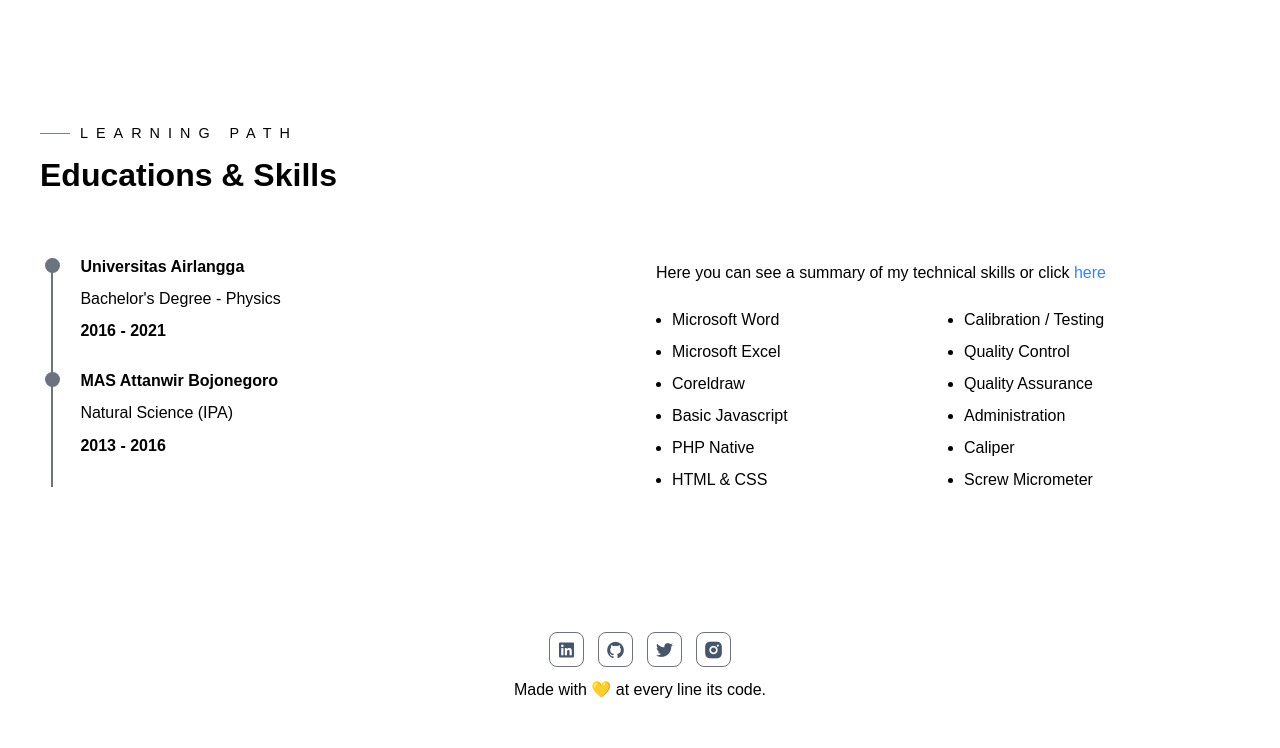
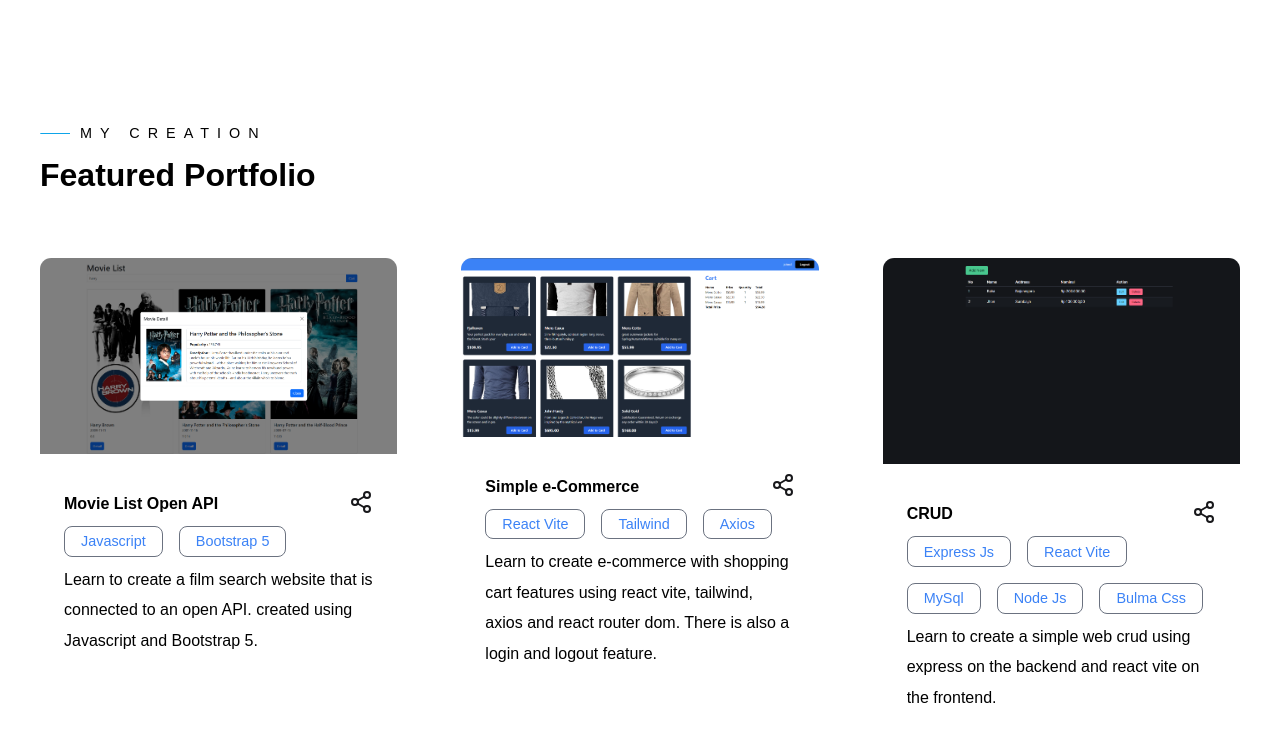
Before and after one commit to BahaudinMuhammad/Baha, a plain HTML site: page index.html in a window 1280 px wide. Shown: the part 1428-2176 px from the top of the page. Drawn offline with nearby package versions, Linux system fonts and the light colour scheme; some packages are replaced by stand-ins of ours; a script that the page names is missing.

Commit message:
update portfolio

```diff
--- a/css/style.css
+++ b/css/style.css
@@ -349,6 +349,70 @@ nav ul li a {
 }
 
 /* Portfolio */
+#portfolio {
+  padding: var(--sectionPadding);
+}
+
+.portfolio {
+  border-radius: var(--itemBorderRadius);
+  overflow: hidden;
+}
+
+.porfolio-cover {
+  height: 250px;
+}
+
+.portfolio-cover img {
+  width: 100%;
+  height: 100%;
+  object-fit: cover;
+}
+
+.portfolio-info {
+  padding: 2rem 1.5rem;
+}
+
+.portfolio-title {
+  display: flex;
+  justify-content: space-between;
+  align-items: center;
+  gap: 1rem;
+}
+
+.porfolio h4 {
+  font-size: 1.5rem;
+  font-weight: 500;
+}
+
+.portfolio-title h4 {
+  line-height: 1.5rem;
+}
+.portfolio-title a {
+  color: var(--primaryTextColor);
+  transition: 0.2s ease-in-out;
+}
+
+.portfolio-title a:hover {
+  color: var(--primaryIconColor);
+}
+
+.portfolio-tags {
+  display: flex;
+  gap: 1rem;
+  margin: 0.5rem 0;
+  align-items: center;
+  text-align: center;
+  flex-wrap: wrap;
+}
+
+.portfolio-tags div {
+  font-size: 0.9rem;
+  border: 1px solid var(--borderColor);
+  padding: 0.4rem 1rem;
+  color: var(--primaryIconColorHover);
+  border-radius: 0.5rem;
+  text-wrap: nowrap;
+}
 
 /* Skills & Edu */
 #skills {
--- a/index.html
+++ b/index.html
@@ -186,7 +186,102 @@
     <!-- Experiences of End -->
 
     <!-- Portfolio -->
+    <section id="portfolio">
+      <div class="portfolio main-container">
+        <h3 class="pre-title">My Creation</h3>
+        <h1 class="section-title">Featured Portfolio</h1>
 
+        <div class="grid-exp">
+          <!-- Portfolio 1 -->
+          <div class="portfolio">
+            <div class="portfolio-cover">
+              <img src="img/Portfolio/port1.png" alt="portfolio 1" />
+            </div>
+
+            <div class="portfolio-info">
+              <div class="portfolio-title">
+                <h4>Movie List Open API</h4>
+                <a
+                  href="https://github.com/BahaudinMuhammad/Movie-DB"
+                  target="_blank"
+                  class="portfolio-link"
+                >
+                  <i data-feather="share-2"></i>
+                </a>
+              </div>
+
+              <div class="portfolio-tags">
+                <div>Javascript</div>
+                <div>Bootstrap 5</div>
+              </div>
+              <p>
+                Learn to create a film search website that is connected to an
+                open API. created using Javascript and Bootstrap 5.
+              </p>
+            </div>
+          </div>
+          <!-- Portfolio 2 -->
+          <div class="portfolio">
+            <div class="portfolio-cover">
+              <img src="img/Portfolio/port2.png" alt="portfolio 2" />
+            </div>
+            <div class="portfolio-info">
+              <div class="portfolio-title">
+                <h4>Simple e-Commerce</h4>
+                <a
+                  href="https://github.com/BahaudinMuhammad/Simple_e-Commerce"
+                  target="_blank"
+                  class="portfolio-link"
+                >
+                  <i data-feather="share-2"></i>
+                </a>
+              </div>
+
+              <div class="portfolio-tags">
+                <div>React Vite</div>
+                <div>Tailwind</div>
+                <div>Axios</div>
+              </div>
+              <p>
+                Learn to create e-commerce with shopping cart features using
+                react vite, tailwind, axios and react router dom. There is also
+                a login and logout feature.
+              </p>
+            </div>
+          </div>
+          <!-- Portfolio 3 -->
+          <div class="portfolio">
+            <div class="portfolio-cover">
+              <img src="img/Portfolio/port3.png" alt="portfolio 3" />
+            </div>
+            <div class="portfolio-info">
+              <div class="portfolio-title">
+                <h4>CRUD</h4>
+                <a
+                  href="https://github.com/BahaudinMuhammad/crud"
+                  target="_blank"
+                  class="portfolio-link"
+                >
+                  <i data-feather="share-2"></i>
+                </a>
+              </div>
+
+              <div class="portfolio-tags">
+                <div>Express Js</div>
+                <div>React Vite</div>
+                <div>MySql</div>
+                <div>Node Js</div>
+                <div>Bulma Css</div>
+              </div>
+              <p>
+                Learn to create a simple web crud using express on the backend
+                and react vite on the frontend.
+              </p>
+            </div>
+          </div>
+        </div>
+      </div>
+    </section>
     <!-- End of Portfolio -->
 
     <!-- Educations and Skills -->
@@ -281,6 +376,8 @@
     <!-- End of Footer -->
     <!-- my script -->
     <!-- <script src="Js/script.js"></script> -->
+
+    <script src="https://cdn.jsdelivr.net/npm/bs5-lightbox@1.8.3/dist/index.bundle.min.js"></script>
     <script>
       feather.replace();
     </script>
```
Also changed, not shown: img/Portfolio/port1.png (added), img/Portfolio/port2.png (added), img/Portfolio/port3.png (added), img/thumbnail/port1.png (added).
